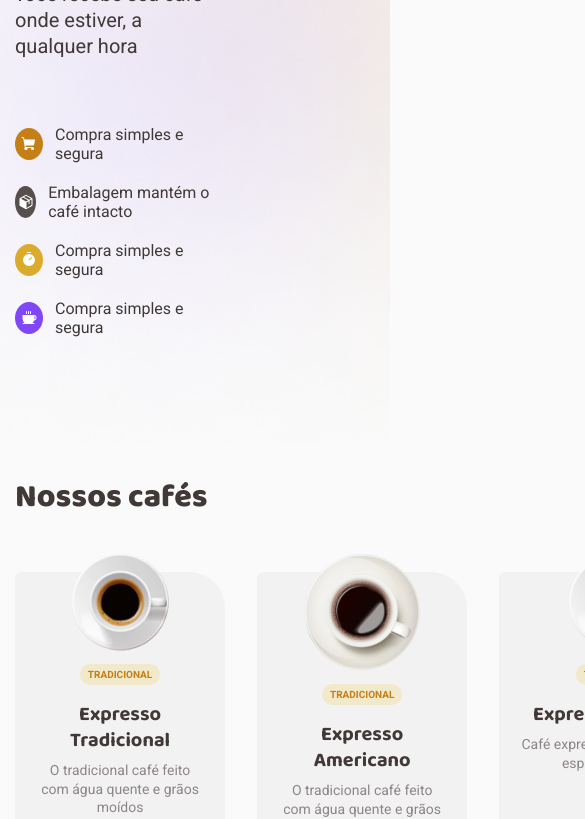
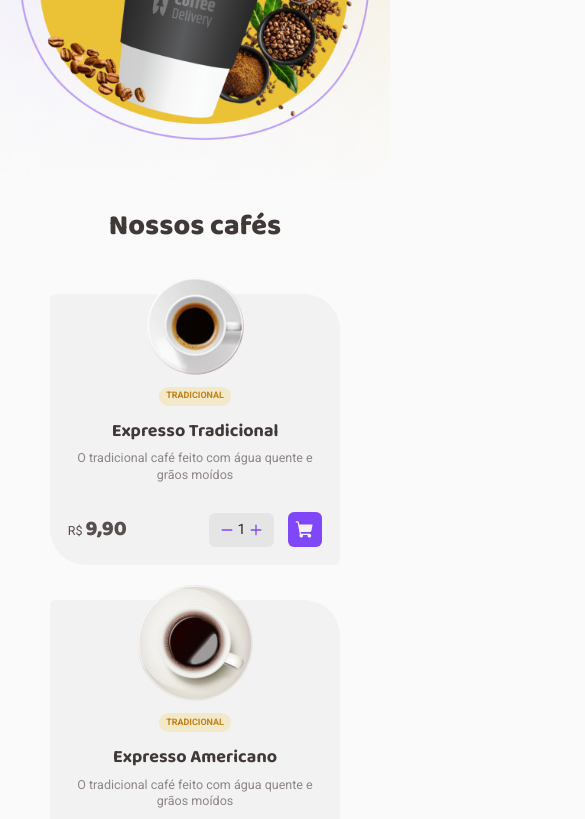
Before and after one commit to vitorlinsbinski/coffee-delivery, a React (Vite) app: page / in a window 390 px wide. Shown: the part 680-1499 px from the top of the page, 585 px wide, since content can reach past the window. Built offline with nearby package versions, Linux system fonts and the light colour scheme.

Commit message:
responsive layout configured

```diff
--- a/src/components/Header/styles.ts
+++ b/src/components/Header/styles.ts
@@ -9,6 +9,8 @@ export const HeaderContainer = styled.header<HeaderProps>`
   position: sticky;
   top: 0;
   left: 0;
+
+  z-index: 10;
 
   background-color: ${(props) => (props.$isScrolled ? 'white' : 'transparent')};
   transition: background-color 0.2s;
--- a/src/contexts/ShoppingContext.tsx
+++ b/src/contexts/ShoppingContext.tsx
@@ -126,6 +126,7 @@ export function ShoppingContextProvider({
 
   function createNewOrder(data: OrdersType) {
     setOrders([...orders, data]);
+    setProductsInCart([]);
   }
 
   return (
--- a/src/pages/Cart/AddressCard/styles.ts
+++ b/src/pages/Cart/AddressCard/styles.ts
@@ -46,6 +46,23 @@ export const AddressContainer = styled.div`
     row-gap: 1.6rem;
     column-gap: 1.2rem;
   }
+
+  @media (max-width: 1120px) {
+    & > div {
+      grid-template-columns: 40% auto 10%;
+    }
+  }
+
+  @media (max-width: 768px) {
+    padding: 3rem;
+  }
+
+  @media (max-width: 540px) {
+    & > div {
+      display: flex;
+      flex-direction: column;
+    }
+  }
 `;
 
 const BaseInput = styled.input`
@@ -73,6 +90,10 @@ export const CepInput = styled(BaseInput)`
   grid-area: cep;
   width: 100%;
   max-width: 20rem;
+
+  @media (max-width: 540px) {
+    max-width: 100%;
+  }
 `;
 
 export const StreetInput = styled(BaseInput)`
--- a/src/pages/Cart/CartProduct/styles.ts
+++ b/src/pages/Cart/CartProduct/styles.ts
@@ -38,6 +38,12 @@ export const ProductContainer = styled.div`
       color: ${(props) => props.theme['base-text']};
     }
   }
+
+  @media (max-width: 540px) {
+    .actions {
+      margin-right: 3rem;
+    }
+  }
 `;
 
 export const RemoveButton = styled.button`
--- a/src/pages/Cart/PaymentSelection/styles.ts
+++ b/src/pages/Cart/PaymentSelection/styles.ts
@@ -36,17 +36,24 @@ export const PaymentContainer = styled.div`
       }
     }
   }
+
+  @media (max-width: 768px) {
+    padding: 3rem;
+  }
 `;
 
 export const SelectorArea = styled.div`
   display: flex;
   align-items: center;
   gap: 1.2rem;
+
+  flex-wrap: wrap;
 `;
 
 export const Selector = styled.div<SelectorProps>`
   width: 17.8rem;
-  padding: 1.6rem;
+  padding-left: 1.6rem;
+  height: 5.5rem;
   background-color: ${(props) =>
     props.$isSelected
       ? props.theme['purple-light']
--- a/src/pages/Cart/index.tsx
+++ b/src/pages/Cart/index.tsx
@@ -65,7 +65,7 @@ export function Cart() {
 
   function handleCreateNewOrder(data: newOrderFormData) {
     if (productsInCart.length > 0) {
-      const orderId = new Date().toString();
+      const orderId = new Date().toISOString();
       const orderData = {
         orderId,
         ...data,
--- a/src/pages/Cart/styles.ts
+++ b/src/pages/Cart/styles.ts
@@ -17,6 +17,18 @@ export const MainFormArea = styled.main`
     align-items: flex-start;
     justify-content: space-between;
   }
+
+  @media (max-width: 991px) {
+    form {
+      flex-direction: column;
+      align-items: center;
+      gap: 2.8rem;
+    }
+  }
+
+  @media (max-width: 720px) {
+    margin-top: 3rem;
+  }
 `;
 
 export const OrderDataArea = styled.section`
@@ -34,6 +46,18 @@ export const OrderDataArea = styled.section`
     color: ${(props) => props.theme['base-subtitle']};
     margin-bottom: 0.3rem;
   }
+
+  @media (max-width: 1120px) {
+    max-width: 56rem;
+  }
+
+  @media (max-width: 991px) {
+    max-width: 80%;
+  }
+
+  @media (max-width: 768px) {
+    max-width: 100%;
+  }
 `;
 
 export const OrderReviewArea = styled.section`
@@ -47,6 +71,14 @@ export const OrderReviewArea = styled.section`
     color: ${(props) => props.theme['base-subtitle']};
     margin-bottom: 1.5rem;
   }
+
+  @media (max-width: 991px) {
+    max-width: 80%;
+  }
+
+  @media (max-width: 768px) {
+    max-width: 100%;
+  }
 `;
 
 export const ReviewCard = styled.div`
@@ -54,6 +86,10 @@ export const ReviewCard = styled.div`
   background-color: ${(props) => props.theme['base-card']};
   padding: 4rem;
   border-radius: 6px 44px 6px 44px;
+
+  @media (max-width: 540px) {
+    padding: 3rem;
+  }
 `;
 
 export const Products = styled.div`
--- a/src/pages/Home/CatalogProduct/styles.ts
+++ b/src/pages/Home/CatalogProduct/styles.ts
@@ -56,6 +56,15 @@ export const Card = styled.li`
       gap: 1.6rem;
     }
   }
+
+  @media (max-width: 1120px) {
+    max-width: 100%;
+  }
+
+  @media (max-width: 540px) {
+    max-width: 80%;
+    height: auto;
+  }
 `;
 
 export const CoffeeTag = styled.li`
--- a/src/pages/Home/styles.ts
+++ b/src/pages/Home/styles.ts
@@ -50,6 +50,61 @@ export const HeroBanner = styled.section`
   .image {
     animation: FadeInRight 0.7s ease;
   }
+
+  @media (max-width: 1120px) {
+    .text {
+      max-width: 49.8rem;
+    }
+  }
+
+  @media (max-width: 991px) {
+    padding-top: 3.4rem;
+    padding-bottom: 3.8rem;
+
+    & > div {
+      flex-direction: column;
+      justify-content: center;
+      align-items: center;
+      text-align: center;
+    }
+
+    .text {
+      max-width: 56.8rem;
+
+      h1 {
+        margin-bottom: 2rem;
+      }
+
+      p {
+        margin-bottom: 4.6rem;
+      }
+
+      ul {
+        justify-content: center;
+        margin-bottom: 4.8rem;
+      }
+    }
+  }
+
+  @media (max-width: 720px) {
+    padding-top: 2.4rem;
+    .text {
+      h1 {
+        font-size: 3.8rem;
+      }
+
+      p {
+        font-size: 1.8rem;
+        margin-bottom: 3.6rem;
+      }
+    }
+  }
+
+  @media (max-width: 540px) {
+    .text {
+      max-width: 96%;
+    }
+  }
 `;
 
 export const IconList = styled.div<IconProps>`
@@ -89,6 +144,12 @@ export const CoffeeListSection = styled.section`
     margin-bottom: 5.4rem;
     animation: FadeInDown 0.5s ease;
   }
+
+  @media (max-width: 540px) {
+    & > div {
+      text-align: center;
+    }
+  }
 `;
 
 export const CoffeeList = styled.ul`
@@ -96,4 +157,17 @@ export const CoffeeList = styled.ul`
   grid-template-columns: repeat(4, 1fr);
   column-gap: 3.2rem;
   row-gap: 4rem;
+
+  @media (max-width: 1120px) {
+    grid-template-columns: repeat(3, 1fr);
+  }
+
+  @media (max-width: 768px) {
+    grid-template-columns: repeat(2, 1fr);
+  }
+
+  @media (max-width: 540px) {
+    grid-template-columns: 1fr;
+    justify-items: center;
+  }
 `;
--- a/src/pages/Order/index.tsx
+++ b/src/pages/Order/index.tsx
@@ -84,7 +84,7 @@ export function Order() {
             <img src={deliverymanImage} alt="" />
           </>
         ) : (
-          <div>Error! There`s any other with ID: "{id}"</div>
+          <div>Error! There's no order with ID "{id}"</div>
         )}
       </ContainerBox>
     </MainContainer>
--- a/src/pages/Order/styles.ts
+++ b/src/pages/Order/styles.ts
@@ -9,6 +9,20 @@ export const MainContainer = styled.main`
     display: flex;
     align-items: flex-end;
     justify-content: space-between;
+  }
+
+  @media (max-width: 991px) {
+    margin-top: 3rem;
+
+    & > div {
+      flex-direction: column-reverse;
+      align-items: center;
+      gap: 5rem;
+    }
+  }
+
+  @media (max-width: 720px) {
+    margin-top: 2rem;
   }
 `;
 
@@ -23,6 +37,17 @@ export const LeftDiv = styled.div`
     ${textL}
     color: ${(props) => props.theme['base-subtitle']};
     margin-bottom: 4rem;
+  }
+
+  @media (max-width: 720px) {
+    & > p {
+      margin-bottom: 3rem;
+      text-align: center;
+    }
+
+    h2 {
+      text-align: center;
+    }
   }
 `;
 
@@ -59,6 +84,10 @@ export const OrderDetailsArea = styled.div`
 
     z-index: -1;
   }
+
+  @media (max-width: 720px) {
+    padding: 3rem 0 3rem 3rem;
+  }
 `;
 
 const BaseDetails = styled.div`
@@ -86,6 +115,8 @@ const BaseDetails = styled.div`
       ${textM}
       color: ${(props) => props.theme['base-text']};
     }
+
+    max-width: 70%;
   }
 `;
 
--- a/src/styles/global.ts
+++ b/src/styles/global.ts
@@ -69,4 +69,9 @@ export const GlobalStyle = createGlobalStyle`
         }
     }
 
+    @media(max-width: 768px) {
+        html {
+            font-size: calc(56%);
+        }
+    }
 `;
```
